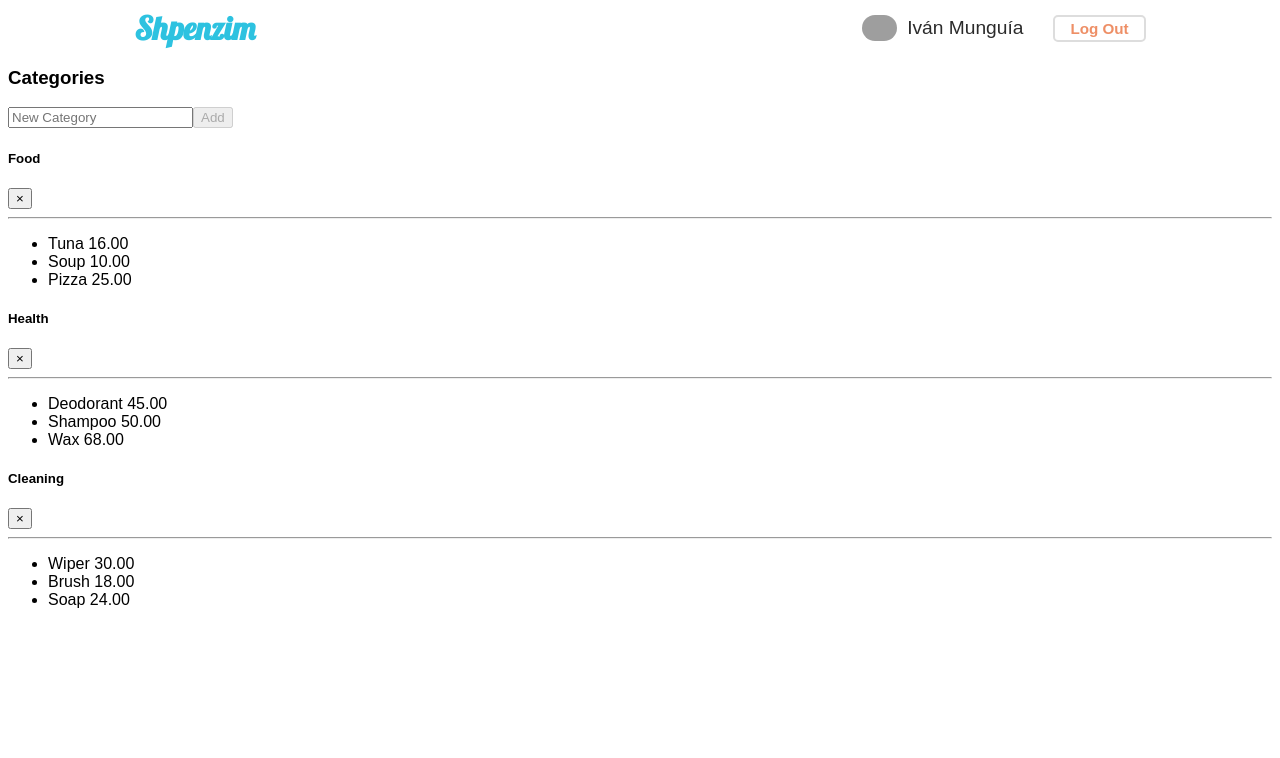
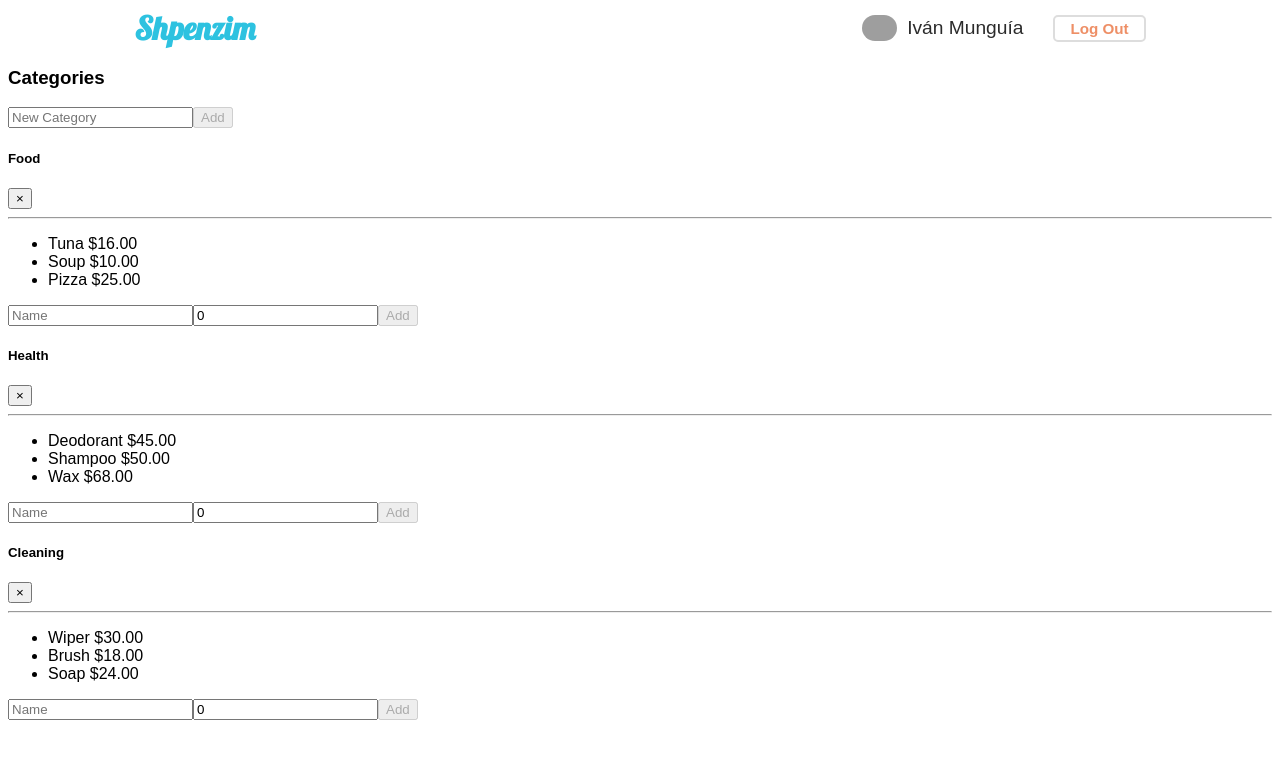
Before and after one commit to warborn/shpenzim, a React app: page / in a window 1280 px wide. Shown: the top 758 px of the page. Built offline with nearby package versions, Linux system fonts and the light colour scheme; grey boxes are pictures that could not be loaded; a web font is replaced by a local one.

Commit message:
Implement Add new product to category functionality

```diff
--- a/src/App.js
+++ b/src/App.js
@@ -26,6 +26,13 @@ class App extends Component {
     this.setState({ categories });
   }
 
+  addProduct = (key, product) => {
+    const categories = {...this.state.categories};
+    const timestamp = Date.now();
+    categories[key].products[`product-${timestamp}`] = product;
+    this.setState({ categories });
+  }
+
   updateCategory = (key, updatedName) => {
     const categories = {...this.state.categories};
     categories[key].name = updatedName;
@@ -49,6 +56,7 @@ class App extends Component {
           <Categories
             categories={categories}
             addCategory={this.addCategory}
+            addProduct={this.addProduct}
             updateCategory={this.updateCategory}
             removeCategory={this.removeCategory} />
         </div>
--- /dev/null
+++ b/src/components/AddProductForm.js
@@ -0,0 +1,48 @@
+import React, { Component } from 'react';
+
+class AddProductForm extends Component {
+  constructor() {
+    super();
+
+    this.state = {
+      name: '',
+      price: 0
+    };
+  }
+
+  handleChange = (e) => {
+    const { name, value } = e.target;
+    this.setState({
+      [name]: value
+    });
+  }
+
+  handleSubmit = (category) => {
+    const product = {
+      name: this.state.name,
+      price: this.state.price
+    };
+
+    this.props.addProduct(category, product);
+
+    this.setState({
+      name: '',
+      price: 0
+    });
+  }
+
+  render() {
+    const { name, price } = this.state;
+    const isValid = name !== '' && price !== 0;
+
+    return (
+      <div className="add-product">
+        <input type="text" name="name" value={name} onChange={this.handleChange} placeholder="Name" />
+        <input type="text" name="price" value={price} onChange={this.handleChange} placeholder="Price" />
+        <button disabled={!isValid} onClick={() => this.handleSubmit(this.props.category)}>Add</button>
+      </div>
+    )
+  }
+}
+
+export default AddProductForm;
--- a/src/components/Categories.js
+++ b/src/components/Categories.js
@@ -12,6 +12,7 @@ class Categories extends Component {
         index={key}
         name={name}
         products={products}
+        addProduct={this.props.addProduct}
         updateCategory={this.props.updateCategory}
         removeCategory={this.props.removeCategory} />
     )
--- a/src/components/Category.js
+++ b/src/components/Category.js
@@ -1,4 +1,5 @@
 import React, { Component } from 'react';
+import AddProductForm from './AddProductForm';
 
 class Category extends Component {
   constructor() {
@@ -46,9 +47,12 @@ class Category extends Component {
           {
             Object
               .keys(this.props.products)
-              .map(prodKey => <li key={prodKey}>{this.props.products[prodKey].name} {this.props.products[prodKey].price}</li>)
+              .map(prodKey => <li key={prodKey}>{this.props.products[prodKey].name} ${this.props.products[prodKey].price}</li>)
           }
         </ul>
+        <AddProductForm
+          category={this.props.index}
+          addProduct={this.props.addProduct} />
       </div>
     )
   }
```
